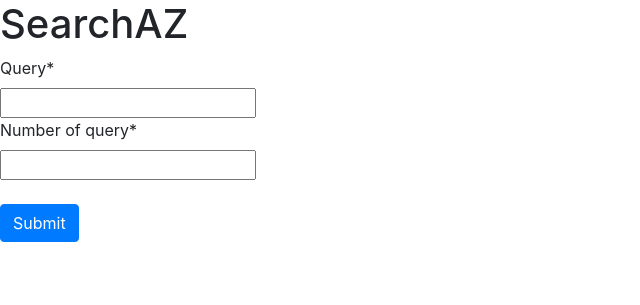
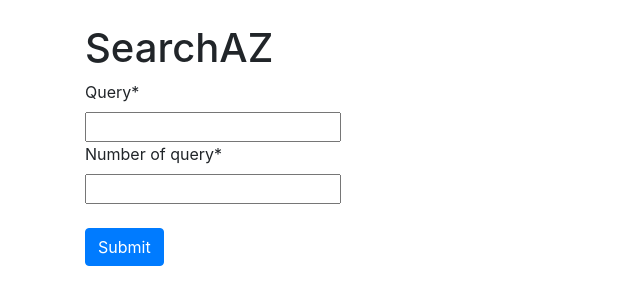
Before and after one commit to shubham17sm/Searchaz-Django, a Django app: page / in a window 1280 px wide. Shown: the top 305 px of the page, without its empty margins (0-640 px from the left). Run offline with Django 3.2, Linux system fonts and the light colour scheme; some libraries are stand-ins or nearby versions.

Commit message:
col corrected

```diff
--- a/templates/index.html
+++ b/templates/index.html
@@ -14,6 +14,9 @@
 </head>
 
 <body>
+    <div class="container">
+        <div class="row">
+            <div class="col-md-4 pt-4">
                 <h1>SearchAZ</h1>
                 <form action="{{query}}/{{num}}" method="POST">
                     {%csrf_token%}
@@ -21,6 +24,9 @@
                     <br>
                     <input type="submit" class="btn btn-primary"></input>
                 </form>
+            </div>
+        </div>
+    </div>
 </body>
 
 </html>
```
Lines whose indentation alone changed are shown as unchanged.
